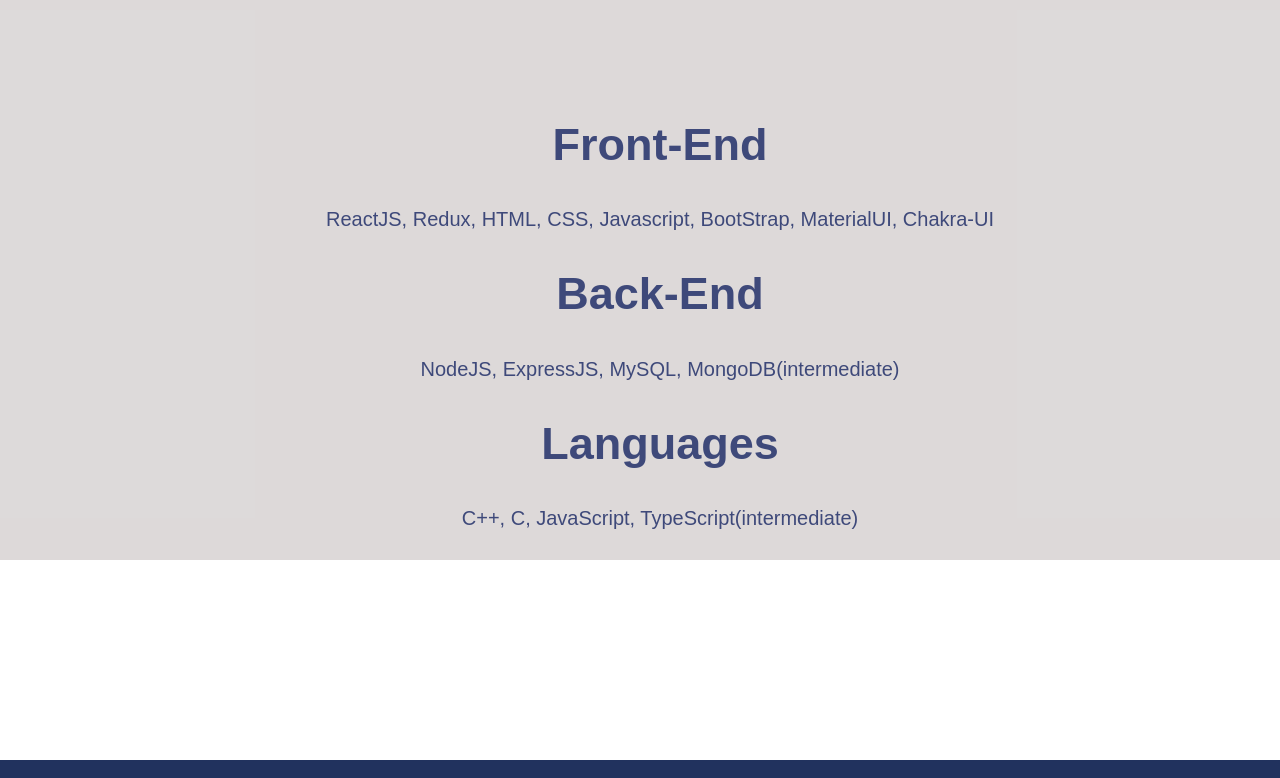
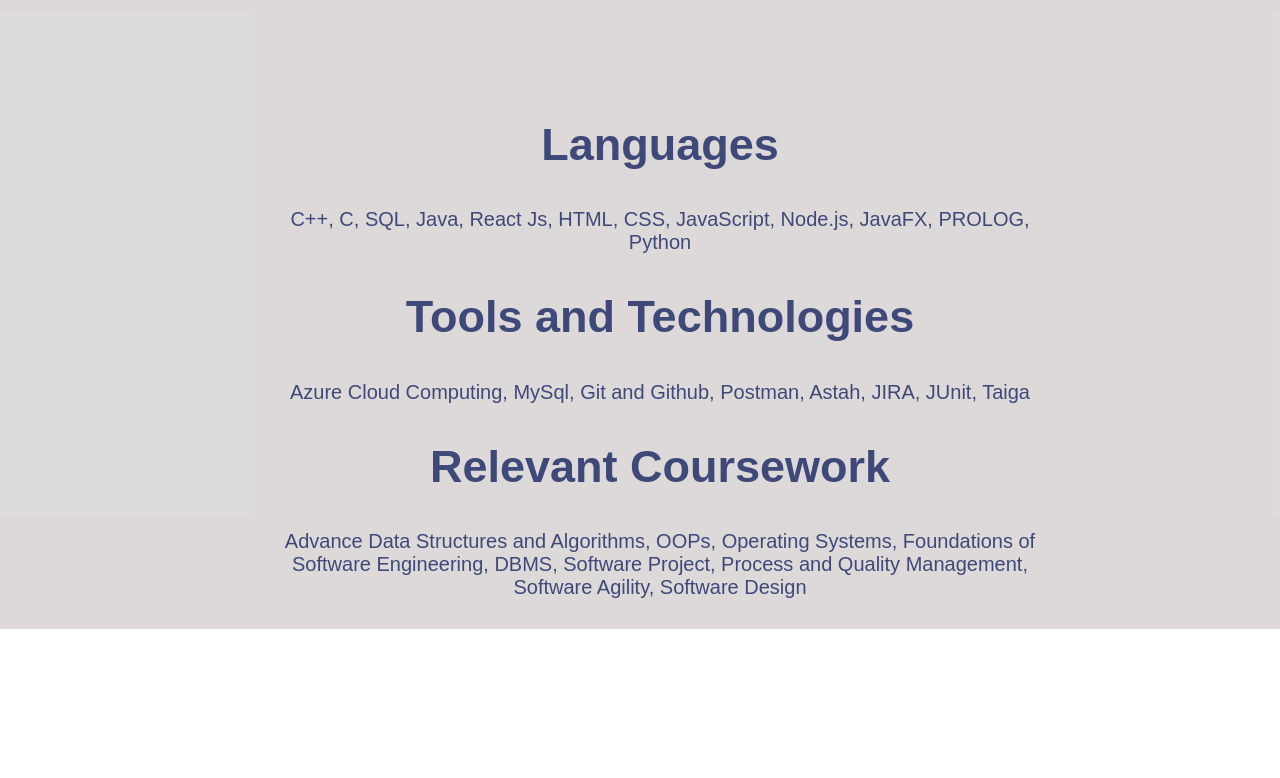
Before and after one commit to Sarathkumardunga/portfolio, a React (Create React App) app: page / in a window 1280 px wide. Shown: the part 753-1531 px from the top of the page. Built offline with nearby package versions, Linux system fonts and the light colour scheme.

Commit message:
Updated skills

```diff
--- a/src/pages/Home.js
+++ b/src/pages/Home.js
@@ -48,7 +48,7 @@
             {/*     Buttons   */}
             <div className="home-buttons">
               <a
-                href="https://drive.google.com/file/d/1BOD0ljImvewrOYUHGygh6PCWmAC3cRAy/view?usp=drive_link"
+                href="https://drive.google.com/file/d/1EELFax_Gxq6hv_V8jggqku4X33aUzJuf/view?usp=sharing"
                 target="_blank"
                 rel="noreferrer"
               >
@@ -81,19 +81,19 @@
           </h1>
           <ol className="list">
             <li className="item">
-              <h2> Front-End</h2>
+              <h2> Languages</h2>
               <span>
-                ReactJS, Redux, HTML, CSS, Javascript, BootStrap, MaterialUI,
-                Chakra-UI
+              C++, C, SQL, Java, React Js, HTML, CSS, JavaScript, Node.js, JavaFX, PROLOG, Python
               </span>
             </li>
             <li className="item">
-              <h2>Back-End</h2>
-              <span>NodeJS, ExpressJS, MySQL, MongoDB(intermediate)</span>
+              <h2>Tools and Technologies</h2>
+              <span>Azure Cloud Computing, MySql, Git and Github, Postman, Astah, JIRA, JUnit, Taiga</span>
             </li>
             <li className="item">
-              <h2>Languages</h2>
-              <span>C++, C, JavaScript, TypeScript(intermediate)</span>
+              <h2>Relevant Coursework</h2>
+              <span>Advance Data Structures and Algorithms, OOPs, Operating Systems, Foundations of Software
+              Engineering, DBMS, Software Project, Process and Quality Management, Software Agility, Software Design</span>
             </li>
           </ol>
         </div>
```
